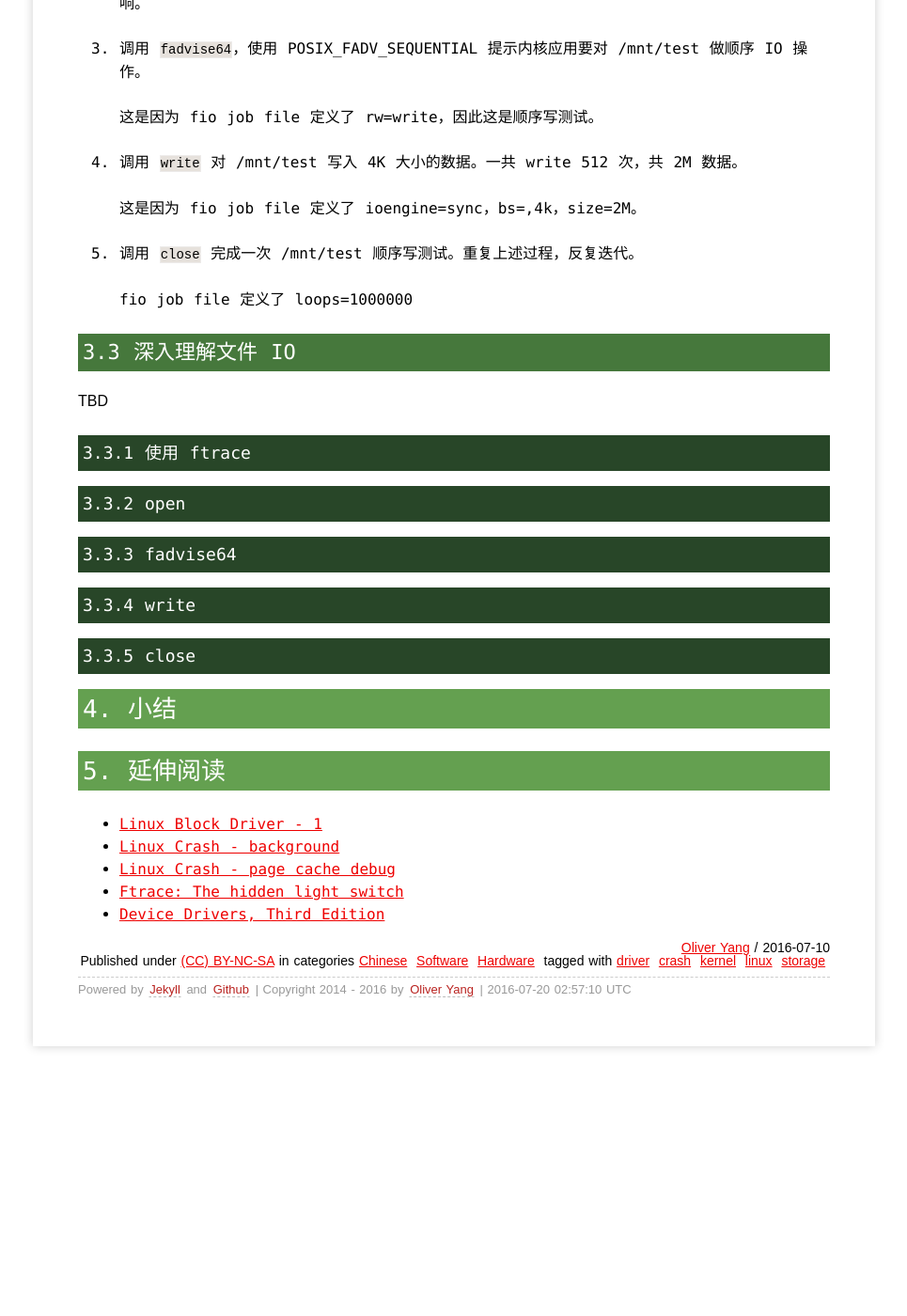
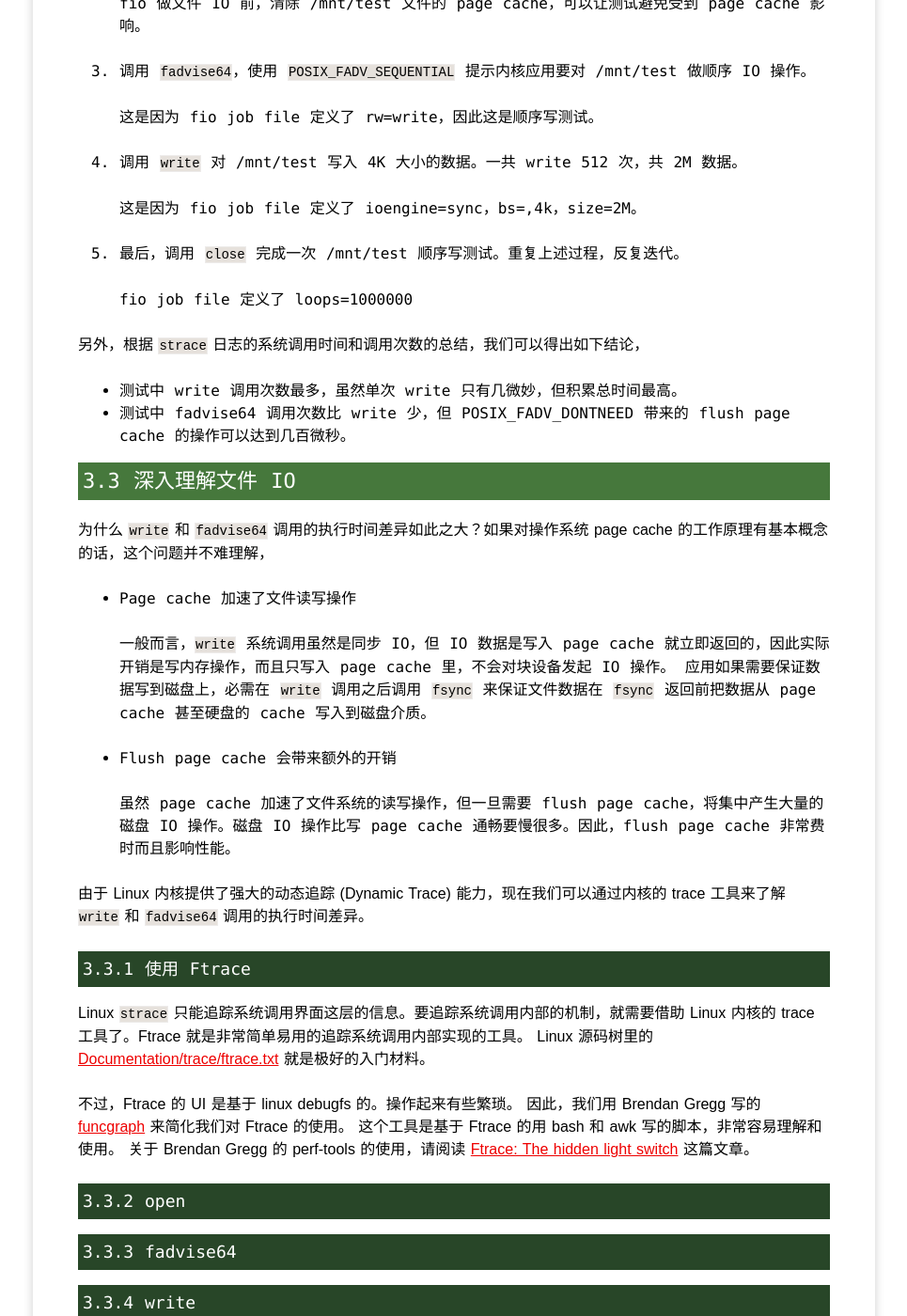
Before and after one commit to yangoliver/yangoliver.github.io, a Jekyll site: the page built from _posts/2016/2016-07-10-linux-block-driver-basic-2.md, in a window 1280 px wide and 1400 px high, scrolled down 3726 px. Shown: the whole window at 94% size, without its empty margins (157-1122 px from the left). Built offline with Jekyll 4.4.1, drawn with Linux system fonts in a browser that asks for light colours; comment, search, counter and statistics services are not loaded; before the commit the page ends 4887 px from its top, so only the background shows below that; some of the changed text lies outside the part shown.

Commit message:
draft: add ftrace description and strace log summary

```diff
--- a/_posts/2016/2016-07-10-linux-block-driver-basic-2.md
+++ b/_posts/2016/2016-07-10-linux-block-driver-basic-2.md
@@ -129,31 +129,55 @@ tags: [driver, crash, kernel, linux, storage]
 	------ ----------- ----------- --------- --------- ----------------
 	100.00    0.265485                 85656           total
 
-根据 `strace` 日志，我们可以对 fio 顺序文件写测试的详细步骤做出如下分析，
+根据 `strace` 日志，我们就可以轻松分析这个 fio 测试的 IO Pattern 是如何的了，
 
-1. 调用 `open` 在 Ext4 上以读写方式打开 /mnt/test 文件，若不存在则创建一个。
+1. 首先调用 `open` 在 Ext4 上以读写方式打开 /mnt/test 文件，若不存在则创建一个。
 
    因为 fio job file 指定了文件名，filename=/mnt/test
-2. 调用 `fadvise64`，使用 POSIX_FADV_DONTNEED 丢弃 /mnt/test 在 page cache 里的数据。
+2. 调用 `fadvise64`，使用 `POSIX_FADV_DONTNEED` 把 /mnt/test 在 page cache 里的数据 flush 到磁盘。
 
    fio 做文件 IO 前，清除 /mnt/test 文件的 page cache，可以让测试避免受到 page cache 影响。
 
-3. 调用 `fadvise64`，使用 POSIX_FADV_SEQUENTIAL 提示内核应用要对 /mnt/test 做顺序 IO 操作。
+3. 调用 `fadvise64`，使用 `POSIX_FADV_SEQUENTIAL` 提示内核应用要对 /mnt/test 做顺序 IO 操作。
 
    这是因为 fio job file 定义了 rw=write，因此这是顺序写测试。
 4. 调用 `write` 对 /mnt/test 写入 4K 大小的数据。一共 write 512 次，共 2M 数据。
 
    这是因为 fio job file 定义了 ioengine=sync，bs=,4k，size=2M。
 
-5. 调用 `close` 完成一次 /mnt/test 顺序写测试。重复上述过程，反复迭代。
+5. 最后，调用 `close` 完成一次 /mnt/test 顺序写测试。重复上述过程，反复迭代。
 
    fio job file 定义了 loops=1000000
 
+另外，根据 `strace` 日志的系统调用时间和调用次数的总结，我们可以得出如下结论，
+
+- 测试中 `write` 调用次数最多，虽然单次 `write` 只有几微妙，但积累总时间最高。
+- 测试中 `fadvise64` 调用次数比 `write` 少，但 `POSIX_FADV_DONTNEED` 带来的 flush page cache 的操作可以达到几百微秒。
+
 ### 3.3 深入理解文件 IO
 
-TBD
+为什么 `write` 和 `fadvise64` 调用的执行时间差异如此之大？如果对操作系统 page cache 的工作原理有基本概念的话，这个问题并不难理解，
 
-#### 3.3.1 使用 ftrace
+- Page cache 加速了文件读写操作
+
+  一般而言，`write` 系统调用虽然是同步 IO，但 IO 数据是写入 page cache 就立即返回的，因此实际开销是写内存操作，而且只写入 page cache 里，不会对块设备发起 IO 操作。
+  应用如果需要保证数据写到磁盘上，必需在 `write` 调用之后调用 `fsync` 来保证文件数据在 `fsync` 返回前把数据从 page cache 甚至硬盘的 cache 写入到磁盘介质。
+
+- Flush page cache 会带来额外的开销
+
+  虽然 page cache 加速了文件系统的读写操作，但一旦需要 flush page cache，将集中产生大量的磁盘 IO 操作。磁盘 IO 操作比写 page cache 通畅要慢很多。因此，flush page cache 非常费时而且影响性能。
+
+由于 Linux 内核提供了强大的动态追踪 (Dynamic Trace) 能力，现在我们可以通过内核的 trace 工具来了解 `write` 和 `fadvise64` 调用的执行时间差异。
+
+#### 3.3.1 使用 Ftrace
+
+Linux `strace` 只能追踪系统调用界面这层的信息。要追踪系统调用内部的机制，就需要借助 Linux 内核的 trace 工具了。Ftrace 就是非常简单易用的追踪系统调用内部实现的工具。
+Linux 源码树里的 [Documentation/trace/ftrace.txt](https://github.com/torvalds/linux/blob/master/Documentation/trace/ftrace.txt) 就是极好的入门材料。
+
+不过，Ftrace 的 UI 是基于 linux debugfs 的。操作起来有些繁琐。
+因此，我们用 Brendan Gregg 写的 [funcgraph](https://github.com/brendangregg/perf-tools/blob/master/examples/funcgraph_example.txt) 来简化我们对 Ftrace 的使用。
+这个工具是基于 Ftrace 的用 bash 和 awk 写的脚本，非常容易理解和使用。
+关于 Brendan Gregg 的 perf-tools 的使用，请阅读 [Ftrace: The hidden light switch](http://lwn.net/Articles/608497) 这篇文章。
 
 #### 3.3.2 open
 
@@ -168,7 +192,6 @@ TBD
 ## 5. 延伸阅读
 
 * [Linux Block Driver - 1](http://oliveryang.net/2016/04/linux-block-driver-basic-1)
-* [Linux Crash - background](http://oliveryang.net/2015/06/linux-crash-background/)
-* [Linux Crash - page cache debug](http://oliveryang.net/2015/07/linux-crash-page-cache-debug/)
 * [Ftrace: The hidden light switch](http://lwn.net/Articles/608497)
 * [Device Drivers, Third Edition](http://lwn.net/Kernel/LDD3)
+* [Ftrace: Function Tracer](https://github.com/torvalds/linux/blob/master/Documentation/trace/ftrace.txt)
```
